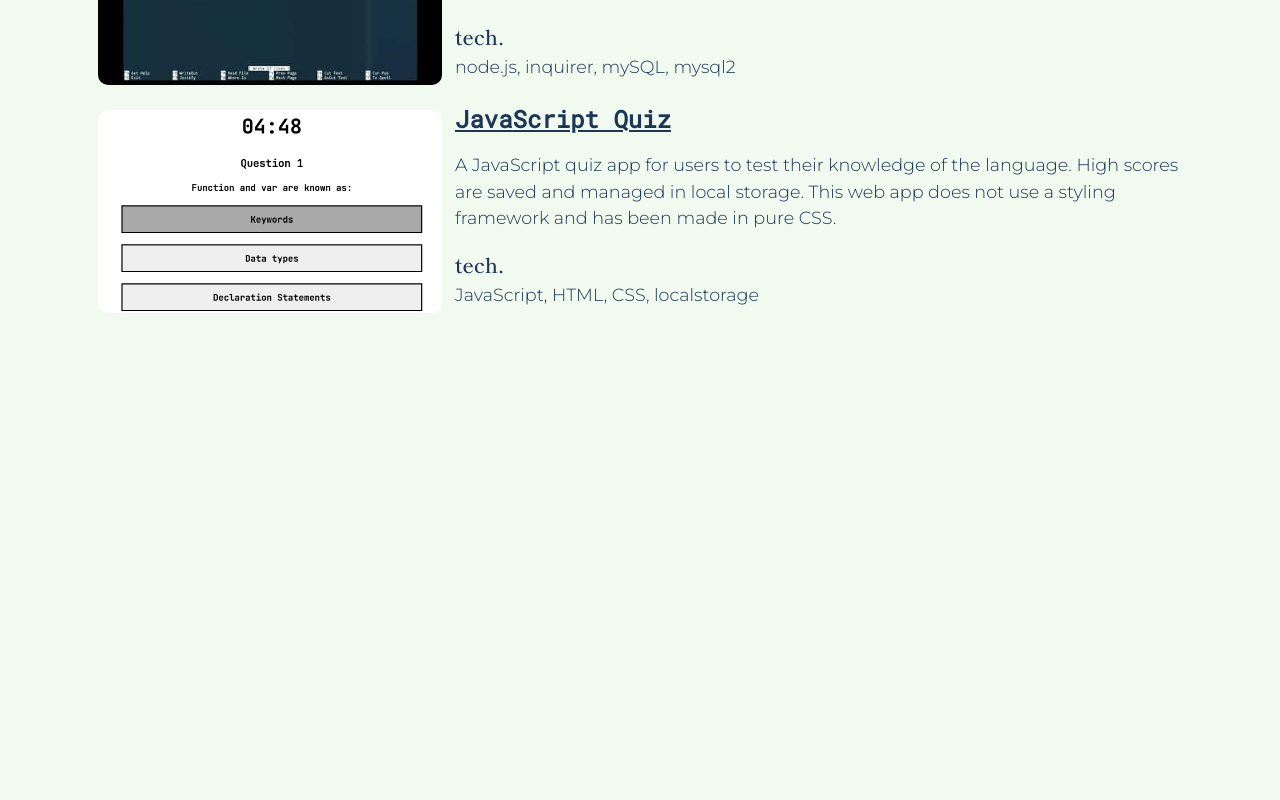
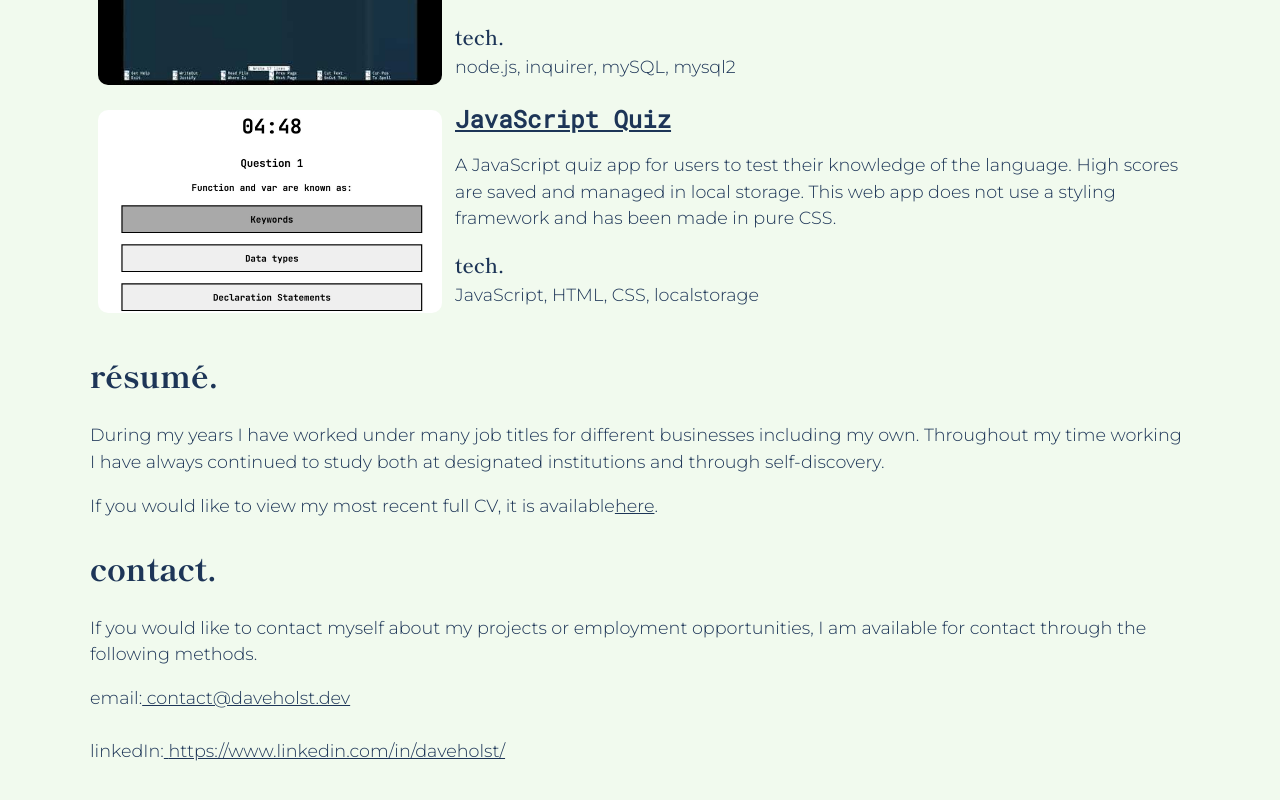
Before and after one commit to daveholst/portfolio-react, a React (Create React App) app: page / in a window 1280 px wide. Shown: the part 3166-3966 px from the top of the page. Before the commit the page ends 3510 px from the top, so only its background shows below. Built offline with nearby package versions, Linux system fonts and the light colour scheme; the HTML template or start-up script is replaced by a standard one.

Commit message:
added resume and contact sections

```diff
--- a/src/App.jsx
+++ b/src/App.jsx
@@ -5,11 +5,13 @@ import Hero from './components/Hero';
 import Navbar from './components/Navbar';
 import About from './components/About';
 import Skills from './components/Skills';
+import Projects from './components/Projects';
+import Resume from './components/Resume';
+import Contact from './components/Contact';
 
 import './app.css';
 import './styles/header.css';
 import './styles/hero.css';
-import Projects from './components/Projects';
 
 function App() {
   // set a state to track Y axis/offset
@@ -39,6 +41,8 @@ function App() {
         <About navIsSticky={navIsSticky} />
         <Skills />
         <Projects />
+        <Resume />
+        <Contact />
       </div>
     </main>
   );
--- /dev/null
+++ b/src/components/Contact.jsx
@@ -0,0 +1,27 @@
+import React from 'react';
+
+function Contact() {
+  return (
+    <section>
+      <span className="nav-padder" id="contact" />
+      <h2>contact.</h2>
+      <p>
+        If you would like to contact myself about my projects or employment
+        opportunities, I am available for contact through the following methods.
+      </p>
+      <p>
+        email:
+        <a href="mailto:contact@daveholst.dev"> contact@daveholst.dev</a>
+        <br />
+        <br />
+        linkedIn:
+        <a href="https://www.linkedin.com/in/daveholst/">
+          {' '}
+          https://www.linkedin.com/in/daveholst/
+        </a>
+      </p>
+    </section>
+  );
+}
+
+export default Contact;
--- /dev/null
+++ b/src/components/Resume.jsx
@@ -0,0 +1,25 @@
+import React from 'react';
+
+function Resume() {
+  return (
+    <section>
+      <span className="nav-padder" id="resume" />
+      <h2>résumé.</h2>
+      <p>
+        During my years I have worked under many job titles for different
+        businesses including my own. Throughout my time working I have always
+        continued to study both at designated institutions and through
+        self-discovery.
+      </p>
+      <p>
+        If you would like to view my most recent full CV, it is available
+        <a href="https://docs.google.com/document/d/1q5_PXuCAqPiteqWMavtxkzISBhanCc1E7xg7F6MHcOk/export?format=pdf">
+          here
+        </a>
+        .
+      </p>
+    </section>
+  );
+}
+
+export default Resume;
```
